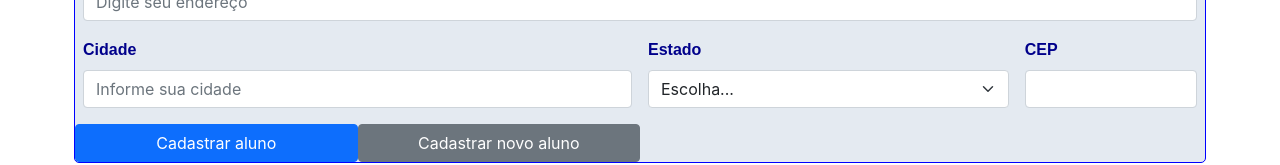
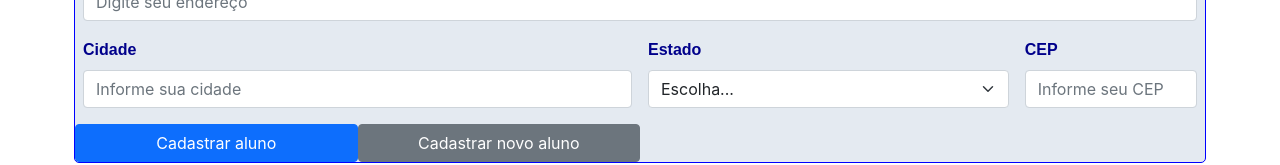
Before and after one commit to rodrigostack/Sistema-de-gestao-escolar, a React (Create React App) app: page /#/cadastroaluno in a window 1280 px wide. Shown: the part 404-569 px from the top of the page. Built offline with nearby package versions, Linux system fonts and the light colour scheme.

Commit message:
versao com axios e hooks

```diff
--- a/package.json
+++ b/package.json
@@ -6,6 +6,7 @@
     "@testing-library/jest-dom": "^5.11.10",
     "@testing-library/react": "^11.2.6",
     "@testing-library/user-event": "^12.8.3",
+    "axios": "^0.21.1",
     "react": "^17.0.2",
     "react-dom": "^17.0.2",
     "react-input-mask": "^3.0.0-alpha.2",
--- a/src/cadastroalunos/cadastroaluno.jsx
+++ b/src/cadastroalunos/cadastroaluno.jsx
@@ -1,42 +1,53 @@
-import React from 'react'
+import React,{useState} from 'react'
 import './cadastroaluno.css'
 import InputMask from 'react-input-mask'
 
 export default function(){
+ const[nome,setNome] = useState();
+ const[email,setEmail] = useState();
+ const[tel,setTel] = useState();
+ const[cpf,setCpf] = useState();
+ const[curso,setCurso] = useState();
+ const[endereco,setEndereco] = useState();
+ const[cidade,setCidade] = useState();
+ const[estado,setEstado] = useState();
+ const[cep,setCep] = useState();
+
+
     return(
         <div className="container">
            <form className="row g-3 containermain">
                 <div className="col-md-6">
                     <label for="inputnome" className="form-label labelsform">Nome Completo:</label>
-                    <input type="text" className="form-control" id="inputnome" placeholder="Digite seu nome"/>
+                    <input type="text" className="form-control" id="inputnome" name="nome" onChange={e=> setNome(e.target.value)} placeholder="Digite seu nome"/>
                 </div>
                 <div className="col-md-6">
                     <label for="inputemail" className="form-label labelsform">Email:</label>
-                    <input type="email" className="form-control" id="inputemail" placeholder="Informe seu email"/>
+                    <input type="email" className="form-control" id="inputemail" name="email" onChange={e=> setEmail(e.target.value)} placeholder="Informe seu email"/>
                 </div>
                 <div className="col-md-6">
                     <label for="inputtel" className="form-label labelsform">Telefone:</label>
-                    <InputMask mask="(99)9999-9999" type="tel" className="form-control" id="inputtel" placeholder="Informe seu telefone"/>
+                    <InputMask mask="(99)99999-9999" type="tel" className="form-control" id="inputtel" name="tel" onChange={e=> setTel(e.target.value)} placeholder="Informe seu telefone"/>
                 </div>
                 <div className="col-md-6">
                     <label for="inputcpf" className="form-label labelsform">CPF:</label>
-                    <InputMask mask="999.999.999-99" type="text" className="form-control" id="inputcpf" placeholder="Informe seu cpf"/>
+                    <InputMask mask="999.999.999-99" type="text" className="form-control" id="inputcpf" name="cpf" onChange={e=> setCpf(e.target.value)} placeholder="Informe seu cpf"/>
                 </div>
                <div className="col-12">
                     <label for="inputcurso" className="form-label labelsform">Curso:</label>
-                    <input type="text" className="form-control" id="inputcurso" placeholder="Curso de interesse"/>
+                    <input type="text" className="form-control" id="inputcurso" name="Curso" onChange={e=> setCurso(e.target.value)} placeholder="Curso de interesse"/>
                 </div>
                 <div className="col-12">
                     <label for="inputAddress" className="form-label labelsform">Endereço:</label>
-                    <input type="text" className="form-control" id="inputAddress" placeholder="Digite seu endereço"/>
+                    <input type="text" className="form-control" id="inputAddress" name="endereco" onChange={e=> setEndereco(e.target.value)} placeholder="Digite seu endereço"/>
                 </div>
                 <div className="col-md-6">
                     <label for="inputCity" className="form-label labelsform">Cidade</label>
-                    <input type="text" className="form-control" id="inputCity" placeholder="Informe sua cidade"/>
+                    <input type="text" className="form-control" id="inputCity" name="cidade" onChange={e=> setCidade(e.target.value)} placeholder="Informe sua cidade"/>
                 </div>
                 <div className="col-md-4">
                     <label for="inputState" className="form-label labelsform">Estado</label>
-                    <select id="inputState" className="form-select">
+                    <select id="inputState" className="form-select" name="estado" onChange={e=> setEstado(e.target.value)}>
                         <option selected>Escolha...</option>
                         <option value='SP'>SP</option>
                         <option value='RJ'>RJ</option>
@@ -45,8 +56,8 @@ export default function(){
                     </select>
                 </div>
                 <div className="col-md-2">
-                    <label for="inputZip" className="form-label labelsform">CEP</label>
-                    <InputMask mask="99999-999" type="text" className="form-control" id="inputZip"/>
+                    <label for="inputZip" className="form-label labelsform" name="cep" onChange={e=> setCep(e.target.value)}>CEP</label>
+                    <InputMask mask="99999-999" type="text" className="form-control" id="inputZip" placeholder="Informe seu CEP"/>
                 </div>
                    <button type="submit" className="btn btn-primary col-md-3">Cadastrar aluno</button>
 
```
Also changed, not shown: 1 other file (tests, documents, lock files or other folders).
